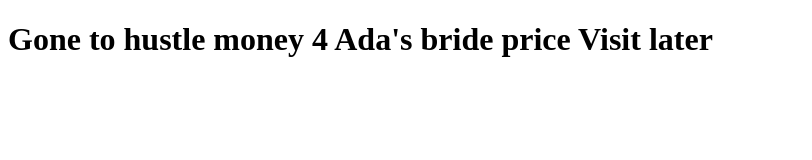
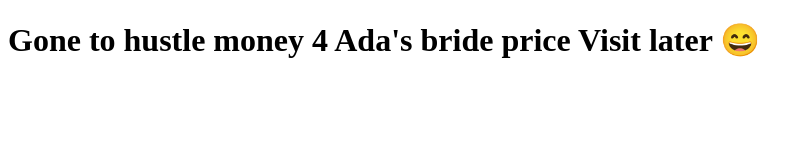
Before and after one commit to AlyxXsc/home, a plain HTML site: page main/index.html in a window 1280 px wide. Shown: the whole page, without its empty margins (0-812 px from the left). Drawn offline with Linux system fonts and the light colour scheme.

Commit message:
Update index.html

```diff
--- a/main/index.html
+++ b/main/index.html
@@ -19,7 +19,7 @@
     </header>
     <body>
         <h1>Gone to hustle money 4 Ada's bride price
-            Visit later &#281546;
+            Visit later &#128516;
         </h1>
         <!-- -->
     </body>
```
